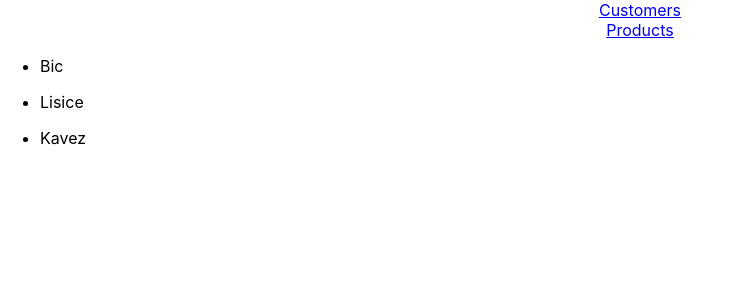
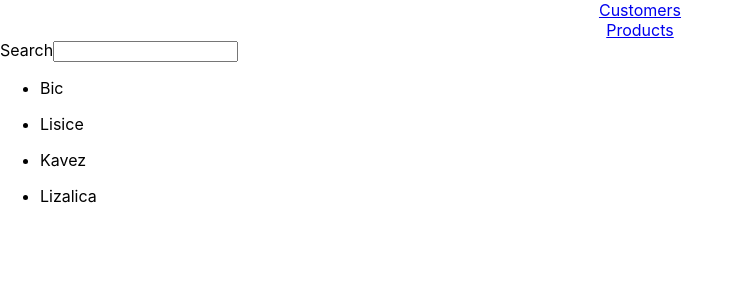
Before and after one commit to radojeRade/zadatakStoreApp, a React (Create React App) app: page /products in a window 1280 px wide. Shown: the top 300 px of the page, without its empty margins (0-742 px from the left). Built offline with nearby package versions, Linux system fonts and the light colour scheme.

Commit message:
Zadatak 6

```diff
--- a/src/pages/AppCustomers.jsx
+++ b/src/pages/AppCustomers.jsx
@@ -29,6 +29,7 @@ export default function AppCustomers(){
         }
     }
 
+
     return (
     <div>
         <h1>Customers</h1>
--- a/src/pages/AppProducts.jsx
+++ b/src/pages/AppProducts.jsx
@@ -5,10 +5,19 @@ import AppProductsComponent from "../components/AppProductsComponent";
 export default function AppProducts(){
 
     const [products, setProducts] = useState(ProductService.getAll());
+    const [searchTerm, setSearchTerm] = useState("");
+
+    const search = (term) => {
+        setSearchTerm(term);
+        setProducts([...ProductService.search(searchTerm)]);
+    }
 
     return (
         <div>
-
+            <> {/*ovo je fragment */}
+            <label>Search</label>
+            <input type = 'text' value = {searchTerm}  onChange = {(e) => {search(e.target.value)}}/>
+            </>
             {
                 products.map(product => (
                     <AppProductsComponent key={product.id}
@@ -17,6 +26,6 @@ export default function AppProducts(){
                                              />
                                             ))
             }
-            </div>
+        </div>
     )
 }
--- a/src/services/ProductService.js
+++ b/src/services/ProductService.js
@@ -14,6 +14,11 @@ class ProductService {
             {
                 id:3,
                 name: "Kavez",
+
+            },
+            {
+                id:4,
+                name: "Lizalica",
 
             }
         ]
@@ -32,7 +37,11 @@ class ProductService {
 
     }
     search(term){
+        let arr = this.products.filter((product) => {
+            return (product.name.toLowerCase().includes(term.toLowerCase())
 
+        )})
+        return arr;
     }
 }
 export default new ProductService();
```
